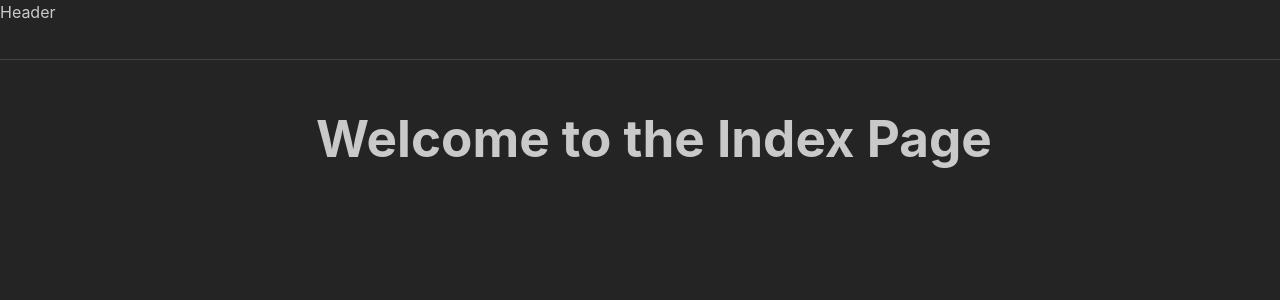
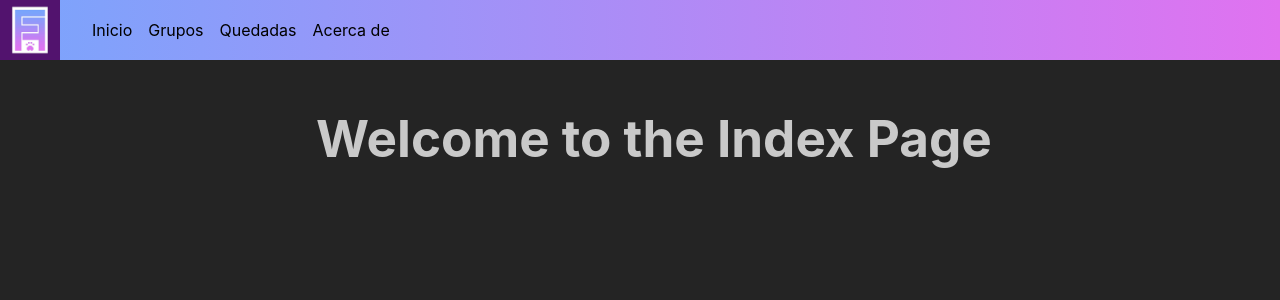
Before and after one commit to Furrfree/web, a React (Vite) app: page / in a window 1280 px wide. Shown: the top 300 px of the page. Built offline with nearby package versions, Linux system fonts and the light colour scheme.

Commit message:
Added navbar

```diff
--- a/src/Layout.tsx
+++ b/src/Layout.tsx
@@ -1,6 +1,7 @@
 import {AppShell, Burger } from "@mantine/core";
 import { useDisclosure } from "@mantine/hooks";
 import {Outlet} from "react-router";
+import NavBar from "./components/NavBar.tsx";
 
 
 export default function Layout() {
@@ -23,7 +24,7 @@ export default function Layout() {
                     hiddenFrom="sm"
                     size="sm"
                 />
-                Header
+                <NavBar />
             </AppShell.Header>
 
             <AppShell.Main>
--- /dev/null
+++ b/src/components/NavBar.tsx
@@ -0,0 +1,21 @@
+import {Anchor, Group} from "@mantine/core";
+import logo from "../assets/logo.png";
+
+export default function NavBar() {
+    return (
+        <Group
+            gap="xl"
+            style={{
+                background: "linear-gradient(90deg, #7AA5FC 0%, #E072F0 100%)",
+            }}
+        >
+            <img src={logo} alt="Logo" style={{height: "60px"}}/>
+            <Group>
+                <Anchor href="/" style={{color: "#000"}}>Inicio</Anchor>
+                <Anchor href="/groups" style={{color: "#000"}}>Grupos</Anchor>
+                <Anchor href="/meetings" style={{color: "#000"}}>Quedadas</Anchor>
+                <Anchor href="/about" style={{color: "#000"}}>Acerca de</Anchor>
+            </Group>
+        </Group>
+    );
+}
```
Also changed, not shown: src/assets/logo.png (added).
